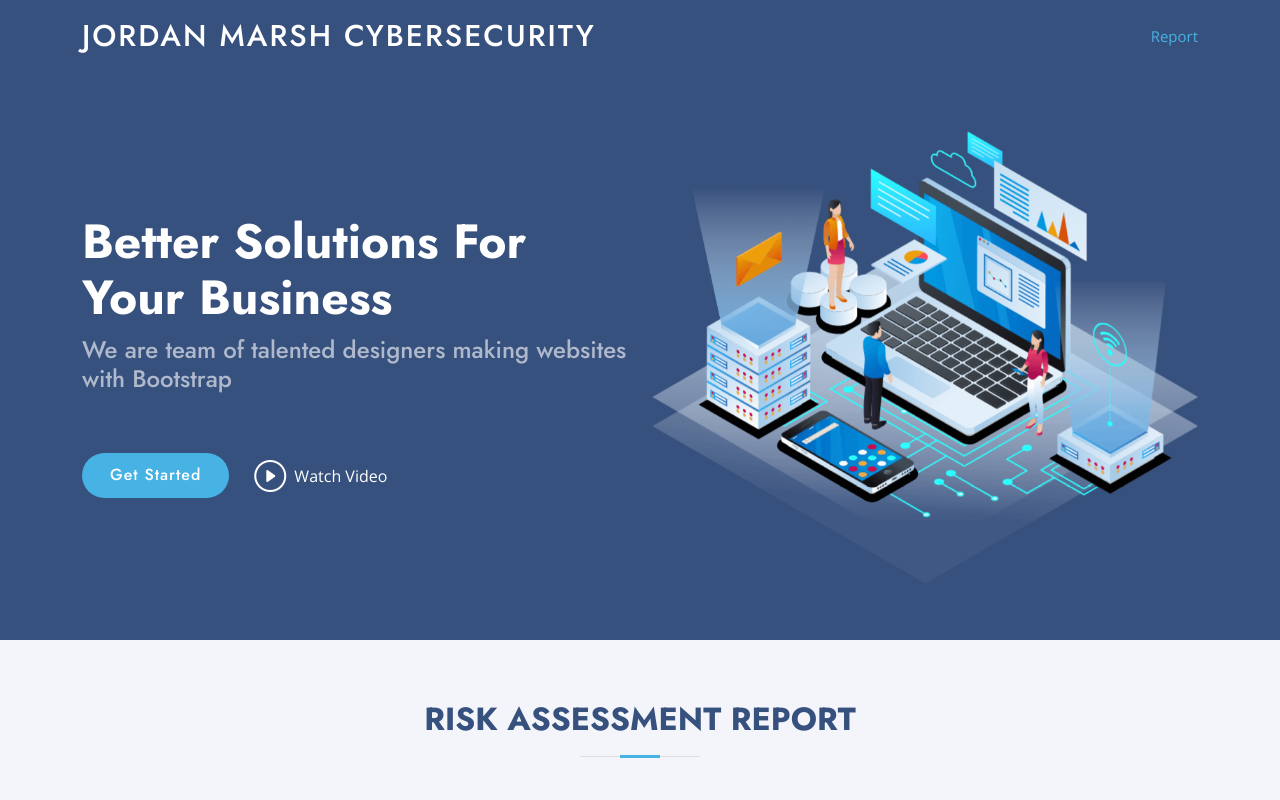
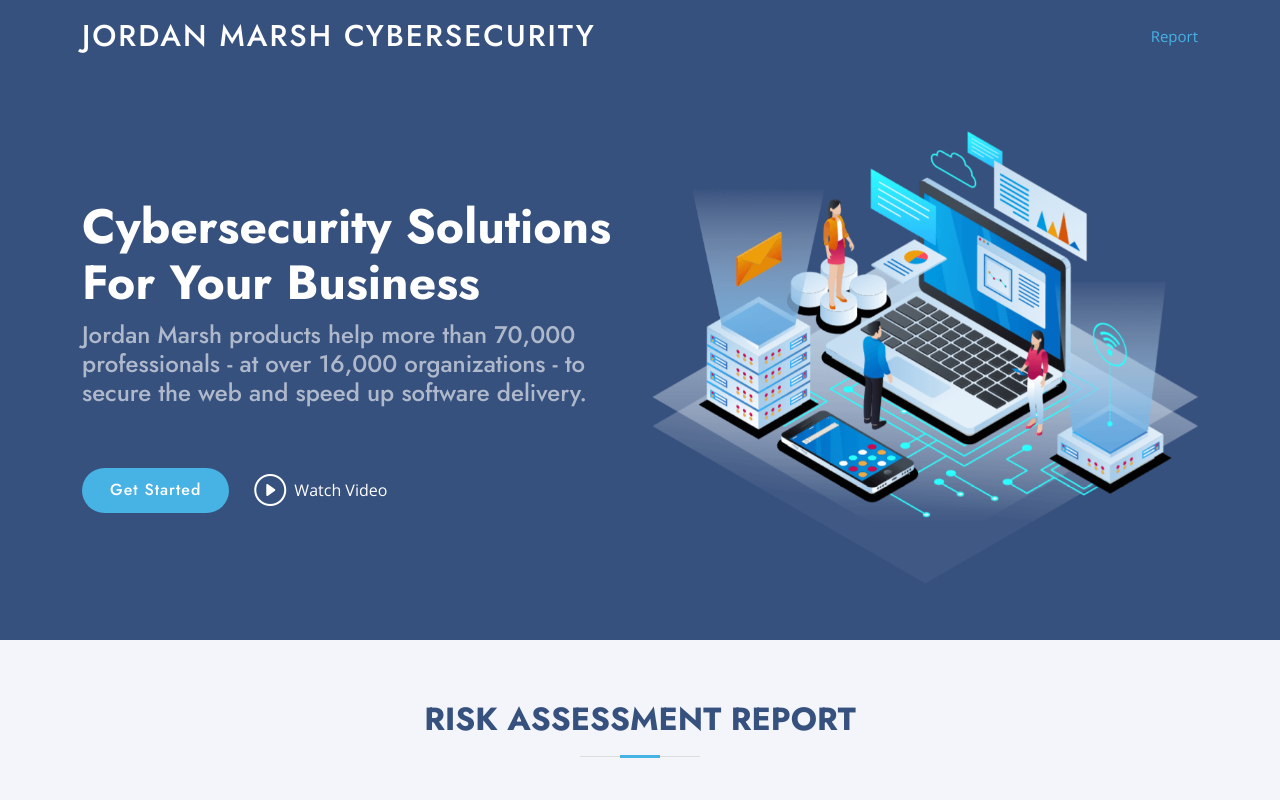
Before and after one commit to tz924/cs120-tufts, a plain HTML site: page security/index.html in a window 1280 px wide. Shown: the top 800 px of the page. Drawn offline with nearby package versions, Linux system fonts and the light colour scheme.

Commit message:
feat: modified styles and text

```diff
--- a/security/index.html
+++ b/security/index.html
@@ -70,14 +70,22 @@
             data-aos="fade-up"
             data-aos-delay="200"
           >
-            <h1>Better Solutions For Your Business</h1>
+            <h1>Cybersecurity Solutions For Your Business</h1>
             <h2>
-              We are team of talented designers making websites with Bootstrap
+              Jordan Marsh products help more than 70,000 professionals - at
+              over 16,000 organizations - to secure the web and speed up
+              software delivery.
             </h2>
             <div class="d-flex justify-content-center justify-content-lg-start">
-              <a href="#about" class="btn-get-started scrollto">Get Started</a>
               <a
-                href="https://www.youtube.com/watch?v=jDDaplaOz7Q"
+                href="https://jordan-marsh.herokuapp.com/"
+                target="_blank"
+                rel="noopener noreferrer"
+                class="btn-get-started scrollto"
+                >Get Started</a
+              >
+              <a
+                href="https://www.cs.tufts.edu/comp/120/butwehavethepower.mp4"
                 class="glightbox btn-watch-video"
                 ><i class="bi bi-play-circle"></i><span>Watch Video</span></a
               >
```
